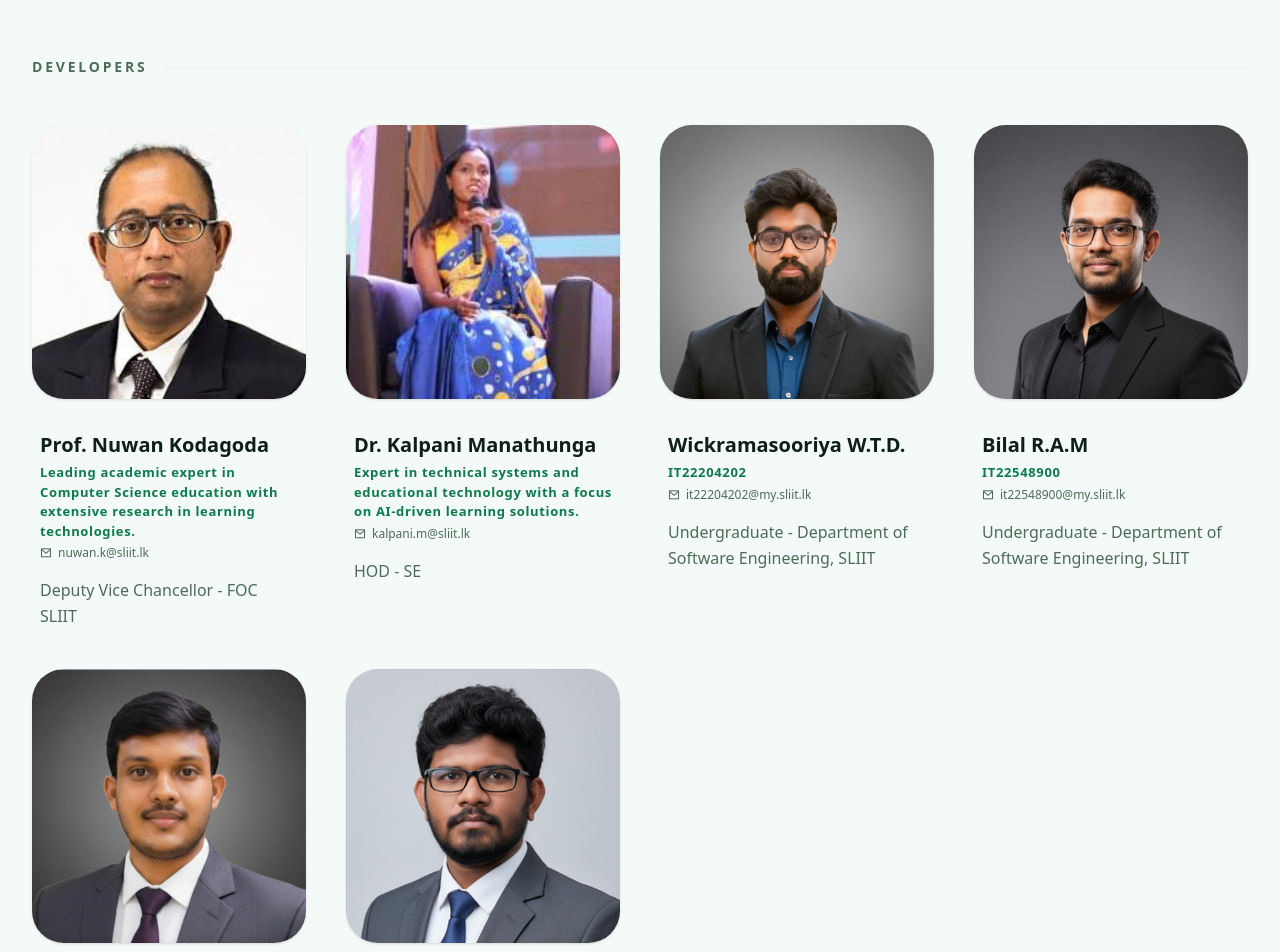
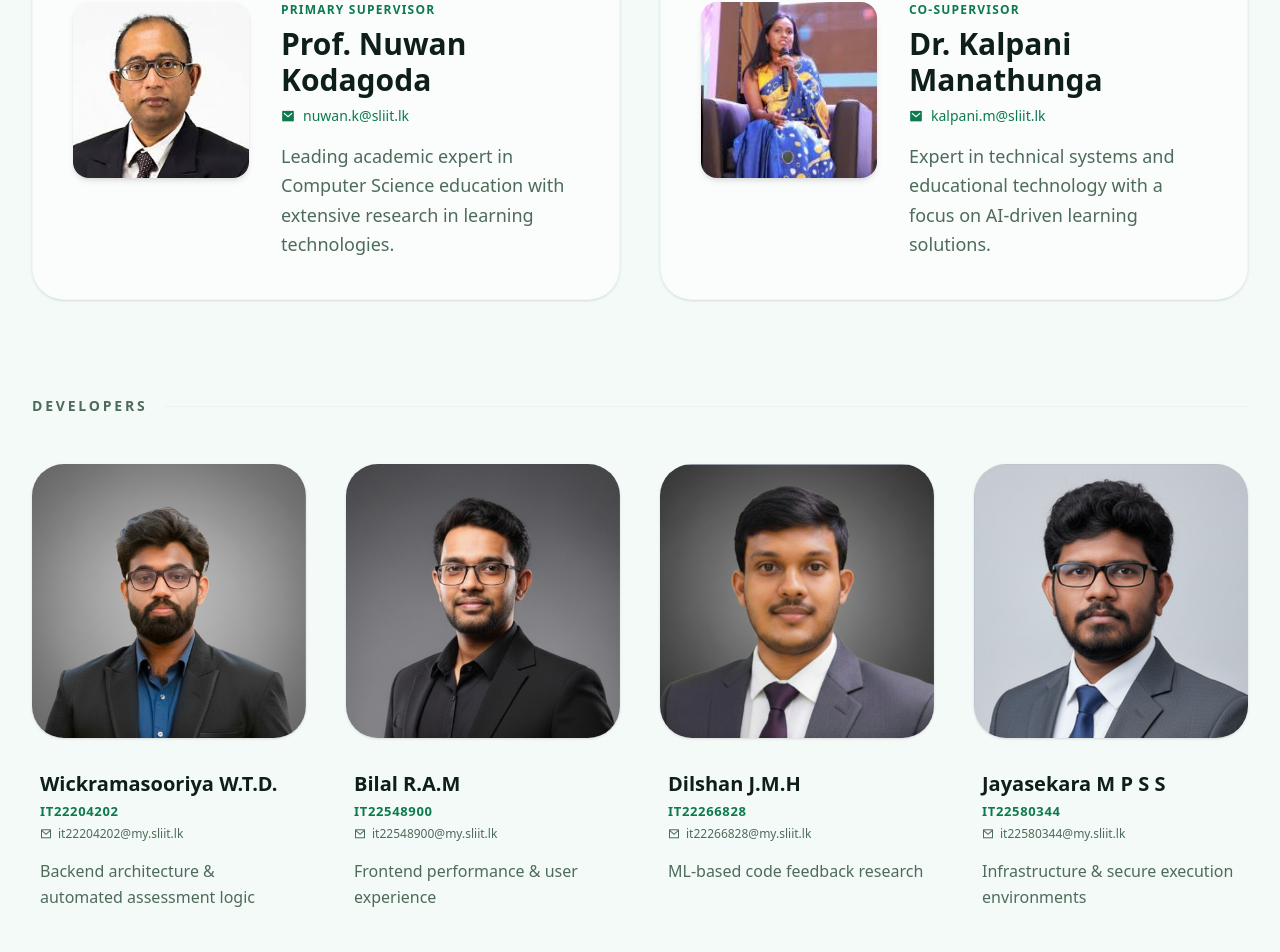
Before and after one commit to 4yrg/gradeloop-portfolio, a Next.js app: page / in a window 1280 px wide. Shown: the part 7498-8450 px from the top of the page. Built offline with nearby package versions, Linux system fonts and the light colour scheme.

Commit message:
Revert "feat: update official designations for supervisors and students"
This reverts commit 447b10a2a7c4d74d87e8962918653c4f25f67317.

```diff
--- a/app/data/team.ts
+++ b/app/data/team.ts
@@ -13,7 +13,7 @@ export const team: TeamMember[] = [
     id: 'sup-1',
     name: 'Prof. Nuwan Kodagoda',
     role: 'Leading academic expert in Computer Science education with extensive research in learning technologies.',
-    position: 'Deputy Vice Chancellor - FOC SLIIT',
+    position: 'Primary Supervisor',
     img: '/team images/Prof. Nuwan.jpg',
     email: 'nuwan.k@sliit.lk',
     researchInterest: ['CS Education', 'Learning Technologies'],
@@ -22,7 +22,7 @@ export const team: TeamMember[] = [
     id: 'sup-2',
     name: 'Dr. Kalpani Manathunga',
     role: 'Expert in technical systems and educational technology with a focus on AI-driven learning solutions.',
-    position: 'HOD - SE',
+    position: 'Co-Supervisor',
     img: '/team images/Dr. Kalpani.jpg',
     email: 'kalpani.m@sliit.lk',
     researchInterest: ['AI in Education', 'Educational Technology'],
@@ -31,7 +31,7 @@ export const team: TeamMember[] = [
     id: 'dev-1',
     name: 'Wickramasooriya W.T.D.',
     role: 'IT22204202',
-    position: 'Undergraduate - Department of Software Engineering, SLIIT',
+    position: 'Backend architecture & automated assessment logic',
     img: '/team images/Wickramasooriya.W.T.D.png',
     email: 'it22204202@my.sliit.lk',
     researchInterest: ['Backend Systems', 'Automated Assessment'],
@@ -40,7 +40,7 @@ export const team: TeamMember[] = [
     id: 'dev-2',
     name: 'Bilal R.A.M',
     role: 'IT22548900',
-    position: 'Undergraduate - Department of Software Engineering, SLIIT',
+    position: 'Frontend performance & user experience',
     img: '/team images/Bilal R A M.png',
     email: 'it22548900@my.sliit.lk',
     researchInterest: ['UX Design', 'Performance Optimization'],
@@ -49,7 +49,7 @@ export const team: TeamMember[] = [
     id: 'dev-3',
     name: 'Dilshan J.M.H',
     role: 'IT22266828',
-    position: 'Undergraduate - Department of Software Engineering, SLIIT',
+    position: 'ML-based code feedback research',
     img: '/team images/Dilshan J M H.png',
     email: 'it22266828@my.sliit.lk',
     researchInterest: ['Machine Learning', 'Code Feedback'],
@@ -58,7 +58,7 @@ export const team: TeamMember[] = [
     id: 'dev-4',
     name: 'Jayasekara M P S S',
     role: 'IT22580344',
-    position: 'Undergraduate - Department of Software Engineering, SLIIT',
+    position: 'Infrastructure & secure execution environments',
     img: '/team images/Jayasekara M P S S.png',
     email: 'it22580344@my.sliit.lk',
     researchInterest: ['Cloud Infrastructure', 'Security'],
```
